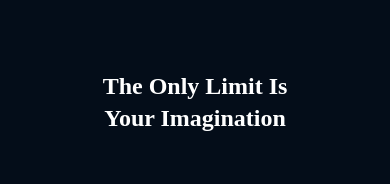
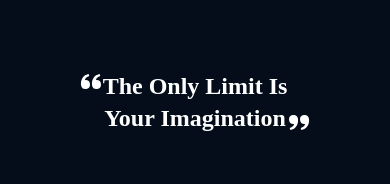
Before and after one commit to babulakterfsd/DreamTalk, a Next.js app: page / in a window 390 px wide. Shown: the part 716-900 px from the top of the page. Built offline with nearby package versions, Linux system fonts and the light colour scheme.

Commit message:
possibilities texts changed with animation

```diff
--- a/package.json
+++ b/package.json
@@ -27,6 +27,7 @@
     "postcss": "8.4.23",
     "react": "18.2.0",
     "react-dom": "18.2.0",
+    "react-icons": "^4.10.1",
     "react-simple-typewriter": "^5.0.1",
     "scroll-to-element": "^2.0.3",
     "tailwindcss": "3.3.2",
--- a/src/components/ui/Possibilities.tsx
+++ b/src/components/ui/Possibilities.tsx
@@ -1,3 +1,5 @@
+import { BiSolidQuoteAltLeft, BiSolidQuoteAltRight } from 'react-icons/bi';
+
 const Possibilities = () => {
   return (
     <section className="bg-[#040d19] pt-20 pb-16 lg:py-28 xl:py-20 relative">
@@ -22,23 +24,21 @@ const Possibilities = () => {
             your <br /> <span className="lg:-ml-40">imagination</span>
           </h1>
         </div> */}
-        <div className="lg:flex justify-center items-center">
-          <h1 className="font-crimson text-2xl leading-[32px] lg:text-6xl lg:leading-[64px] font-bold lg:font-semibold text-center lg:px-0 capitalize lg:-ml-10">
-            <span
-              className="block"
-              data-aos="fade-down"
-              data-aos-duration="1500"
-            >
-              The only limit is <br className=" hidden lg:block" />{' '}
-            </span>
-            <span
-              className="block"
-              data-aos="fade-down"
-              data-aos-duration="2000"
-            >
-              your imagination
-            </span>
-          </h1>
+        <div
+          className="flex justify-center items-center"
+          data-aos="zoom-in"
+          data-aos-duration="1500"
+        >
+          <div className="flex">
+            <BiSolidQuoteAltLeft className="text-2xl lg:text-6xl lg:mr-12 lg:block"></BiSolidQuoteAltLeft>
+            <h1 className="font-crimson text-2xl leading-[32px] lg:text-6xl lg:leading-[64px] font-bold lg:font-semibold text-center lg:px-0 capitalize lg:-ml-10">
+              <span className="block">
+                The only limit is <br className=" hidden lg:block" />{' '}
+              </span>
+              <span className="block">your imagination</span>
+            </h1>
+            <BiSolidQuoteAltRight className="text-2xl lg:text-6xl self-end -mt-36 lg:mt-0 lg:ml-2 lg:block"></BiSolidQuoteAltRight>
+          </div>
         </div>
       </div>
     </section>
```
Also changed, not shown: 1 other file (tests, documents, lock files or other folders).
